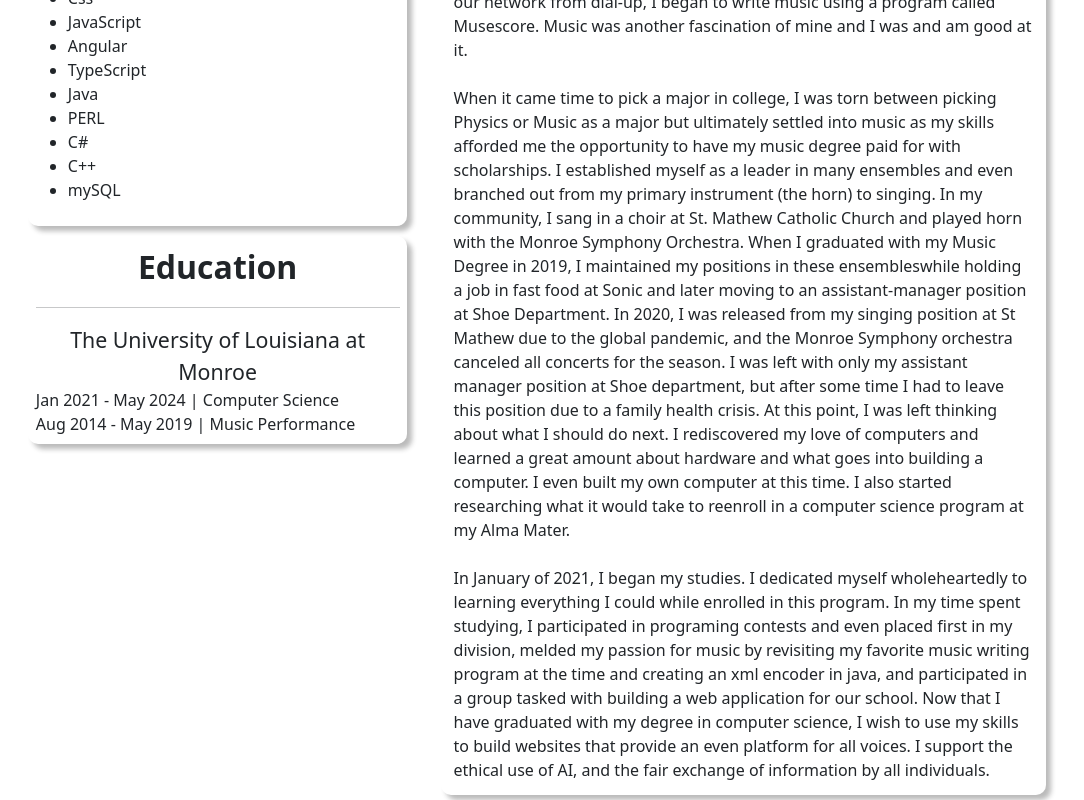
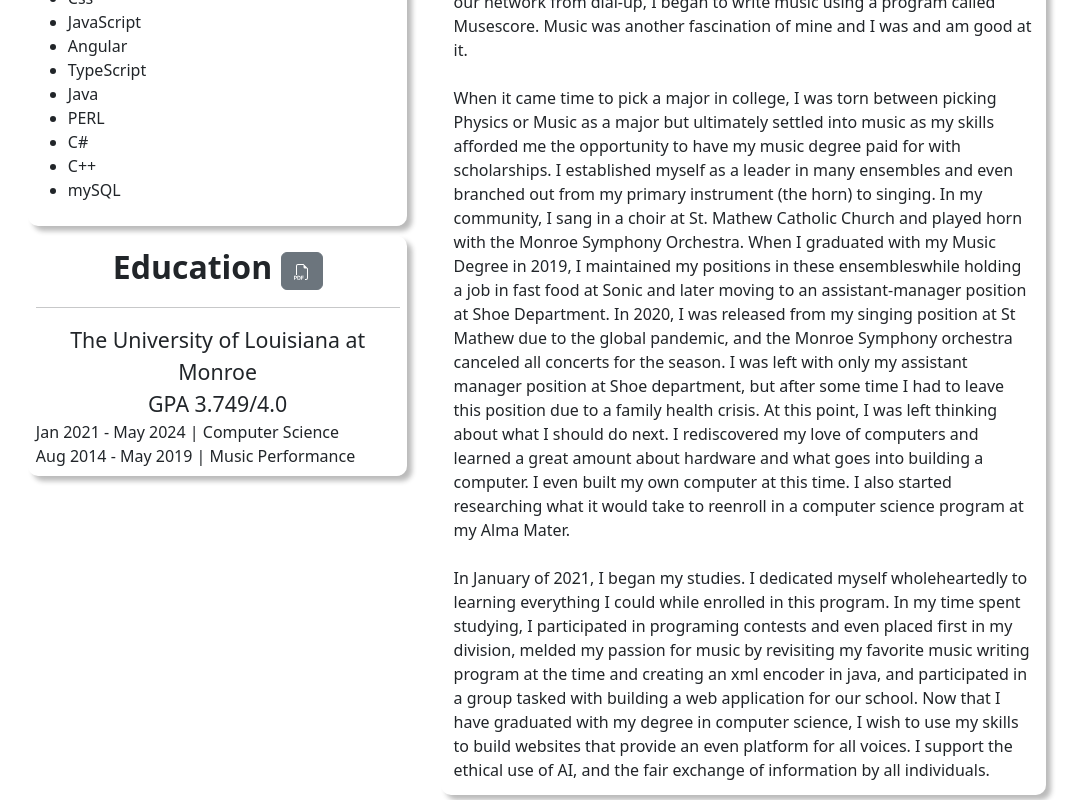
Before and after one commit to DavidFHoward/Linkedout, an Angular app: page / in a window 1280 px wide. Shown: the part 623-1423 px from the top of the page, without its empty margins (109-1193 px from the left). Built offline with nearby package versions, Linux system fonts and the light colour scheme.

Commit message:
added transcript pdf under education

```diff
--- a/src/app/app.component.html
+++ b/src/app/app.component.html
@@ -55,8 +55,17 @@
           </ul>
         </div>
         <div class="box" style="min-width: fit-content; max-width: fit-content; margin-top: 10px">
-          <div class="text-center header">Education</div><hr />
-          <div class="text-center sub-header">The University of Louisiana at Monroe</div>
+          <div class="text-center header">Education
+            <a class="btn btn-secondary" href="https://davidfhoward.github.io/Linkedout/assets/UnofficialTranscriptDavidHoward.pdf">
+              <svg xmlns="http://www.w3.org/2000/svg" width="16" height="16" fill="currentColor" class="bi bi-filetype-pdf" viewBox="0 0 16 16">
+                <path fill-rule="evenodd" d="M14 4.5V14a2 2 0 0 1-2 2h-1v-1h1a1 1 0 0 0 1-1V4.5h-2A1.5 1.5 0 0 1 9.5 3V1H4a1 1 0 0 0-1 1v9H2V2a2 2 0 0 1 2-2h5.5zM1.6 11.85H0v3.999h.791v-1.342h.803q.43 0 .732-.173.305-.175.463-.474a1.4 1.4 0 0 0 .161-.677q0-.375-.158-.677a1.2 1.2 0 0 0-.46-.477q-.3-.18-.732-.179m.545 1.333a.8.8 0 0 1-.085.38.57.57 0 0 1-.238.241.8.8 0 0 1-.375.082H.788V12.48h.66q.327 0 .512.181.185.183.185.522m1.217-1.333v3.999h1.46q.602 0 .998-.237a1.45 1.45 0 0 0 .595-.689q.196-.45.196-1.084 0-.63-.196-1.075a1.43 1.43 0 0 0-.589-.68q-.396-.234-1.005-.234zm.791.645h.563q.371 0 .609.152a.9.9 0 0 1 .354.454q.118.302.118.753a2.3 2.3 0 0 1-.068.592 1.1 1.1 0 0 1-.196.422.8.8 0 0 1-.334.252 1.3 1.3 0 0 1-.483.082h-.563zm3.743 1.763v1.591h-.79V11.85h2.548v.653H7.896v1.117h1.606v.638z"/>
+              </svg>
+            </a>
+          </div>
+
+          <hr />
+          <div class="text-center sub-header">The University of Louisiana at Monroe<br />
+             GPA 3.749/4.0</div>
           <div> Jan 2021 - May 2024 | Computer Science</div>
           <div> Aug 2014 - May 2019 | Music Performance</div>
         </div>
```
